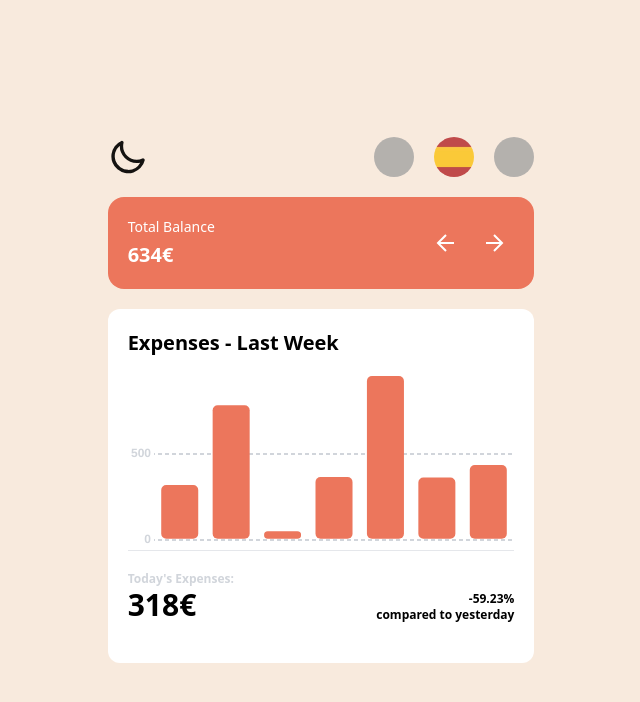
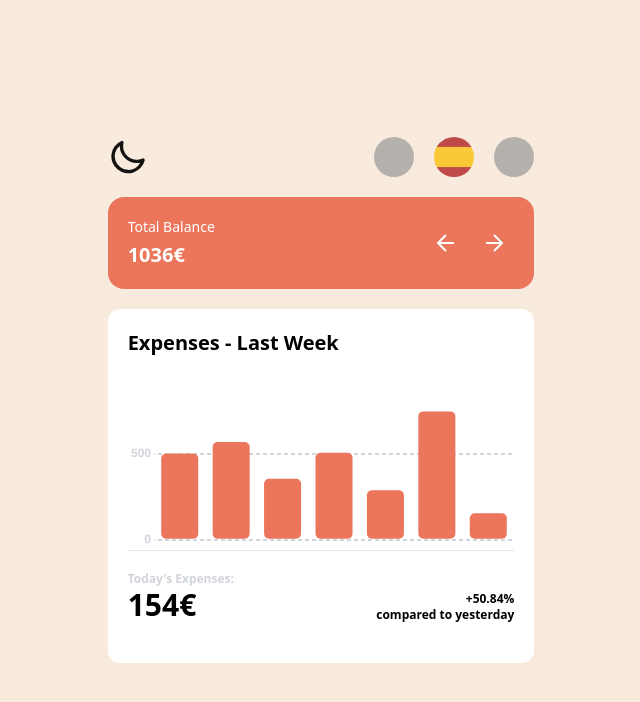
Before and after one commit to opujade/sprint-8-inprocode, a React (Vite) app: page / in a window 1280 px wide. Shown: the top 702 px of the page, without its empty margins (319-959 px from the left). Built offline with nearby package versions, Linux system fonts and the light colour scheme; grey boxes are pictures that could not be loaded.

Commit message:
changed array data to full year and modified order of the array

```diff
--- a/src/components/charts/BarsChart.tsx
+++ b/src/components/charts/BarsChart.tsx
@@ -9,10 +9,10 @@ import {
 } from "chart.js";
 ChartJS.register(BarElement, CategoryScale, LinearScale, Tooltip, Legend);
 import { useBalanceContext } from "../../context/BalanceProvider";
-import { options } from "../../utils/barOptions";
+import { options } from "../../data/barOptions";
 
 export const WeeklyBalanceBarChart = () => {
 	const { expensesChartData } = useBalanceContext();
 
-  return <Bar data={expensesChartData} options={options} />;
+	return <Bar options={options} data={expensesChartData} />;
 };
--- a/src/context/BalanceProvider.tsx
+++ b/src/context/BalanceProvider.tsx
@@ -26,10 +26,13 @@ export const BalanceProvider = ({ children }: ProviderProps) => {
 	const [expensesMock] = useState<arrayData>(generateExpensesData());
 	console.log(expensesMock);
 	const balance = calculateBalance(earningsMock, expensesMock);
-  const todaysExpenses = expensesMock[0].amount;
+	const todaysExpenses = expensesMock[expensesMock.length - 1].amount;
 	const percentageYesterdayToday =
 		calculatePercentageFirstTwoElements(expensesMock);
-  const amountExpenses = expensesMock.slice(0, 7).map((e) => e.amount);
+	const amountExpenses = expensesMock
+		.slice(expensesMock.length - 7, expensesMock.length)
+		.map((e) => e.amount);
+	console.log(amountExpenses);
 	const weekDays = [
 		"Monday",
 		"Tuesday",
--- a/src/utils/barOptions.ts
+++ b/src/data/barOptions.ts
@@ -1,6 +1,6 @@
 import { BarOptions, ChartOptions, GridLineOptions, PluginChartOptions, TooltipItem } from "chart.js";
 
-export const options: BarOptions | PluginChartOptions<"bar"> | ChartOptions | GridLineOptions = {
+export const options: BarOptions | PluginChartOptions<"bar"> | ChartOptions | GridLineOptions | undefined = {
   plugins: {
     legend: {
       display: false,
--- /dev/null
+++ b/src/data/chartBar.ts
@@ -0,0 +1,88 @@
+import { Chart } from "chart.js";
+
+const weekDays = [
+  "Monday",
+  "Tuesday",
+  "Wednesady",
+  "Thursday",
+  "Friday",
+  "Saturday",
+  "Sunday",
+];
+
+new Chart('expensesChart', {
+  type: 'bar',
+  data: {
+    datasets: [
+      {
+        label: "Expenses",
+        data: [200, 300, 400, 500, 600, 700, 800, 100],
+        hoverBackgroundColor: "#75b5be",
+        backgroundColor: "#ec765c",
+        borderSkipped: false,
+        borderRadius: 5,
+      },
+    ],
+    labels: weekDays,
+  },
+  options: {
+    plugins: {
+      legend: {
+        display: false,
+      },
+      tooltip: {
+        callbacks: {
+          label: function (tooltipItem) {
+            let label = tooltipItem.dataset.label || "";
+
+            if (label) {
+              label += ": ";
+            }
+            if (tooltipItem.parsed.y !== null) {
+              label += new Intl.NumberFormat("en-US", {
+                style: "currency",
+                currency: "EUR",
+              }).format(tooltipItem.parsed.y);
+            }
+            return label;
+          },
+        },
+      },
+    },
+    scales: {
+      y: {
+        grid: {
+          lineWidth: 2,
+          drawTicks: false,
+          offset: false,
+          color: (context) => {
+            return context.tick.value === 0 || context.tick.value === 500
+              ? "rgb(209, 213, 219)"
+              : "transparent";
+          },
+        },
+        border: {
+          display: false,
+          dash: [4, 3],
+          dashOffset: 10,
+        },
+        ticks: {
+          stepSize: 500,
+          font: {
+            weight: "bold",
+          },
+          color: "rgb(209, 213, 219)",
+          callback: function (value) {
+            if (value === 0 || value === 500) {
+              return value.toString();
+            }
+            return "";
+          },
+        },
+      },
+      x: {
+        display: false,
+      },
+    },
+  }
+})
--- a/src/data/generateEarningsData.ts
+++ b/src/data/generateEarningsData.ts
@@ -2,7 +2,7 @@ import { arrayData, data } from "../types/types";
 
 const earningsDataGenerator = (): arrayData => {
   const earnings: arrayData = [];
-  const firstDate = new Date("2024-05-01");
+  const firstDate = new Date("2024-01-01");
   const today = new Date();
   const days =
     Math.floor(
@@ -19,7 +19,7 @@ const earningsDataGenerator = (): arrayData => {
       date: actualDate.toISOString().split("T")[0],
       amount: dailyEarning,
     };
-    earnings.unshift(earningObj);
+    earnings.push(earningObj);
   }
   return earnings;
 };
--- a/src/data/generateExpensesData.ts
+++ b/src/data/generateExpensesData.ts
@@ -2,7 +2,7 @@ import { arrayData, data } from "../types/types";
 
 const generateExpensesData = () => {
   const expenses: arrayData = [];
-  const firstDate = new Date("2024-05-01");
+  const firstDate = new Date("2024-01-01");
   const today = new Date();
   const days =
     Math.floor(
@@ -19,9 +19,8 @@ const generateExpensesData = () => {
       date: actualDate.toISOString().split("T")[0],
       amount: dailyExpense,
     };
-    expenses.unshift(expenseObj);
+    expenses.push(expenseObj);
   }
-  console.log(expenses);
   return expenses;
 };
 
```
Lines whose indentation alone changed are shown as unchanged.
